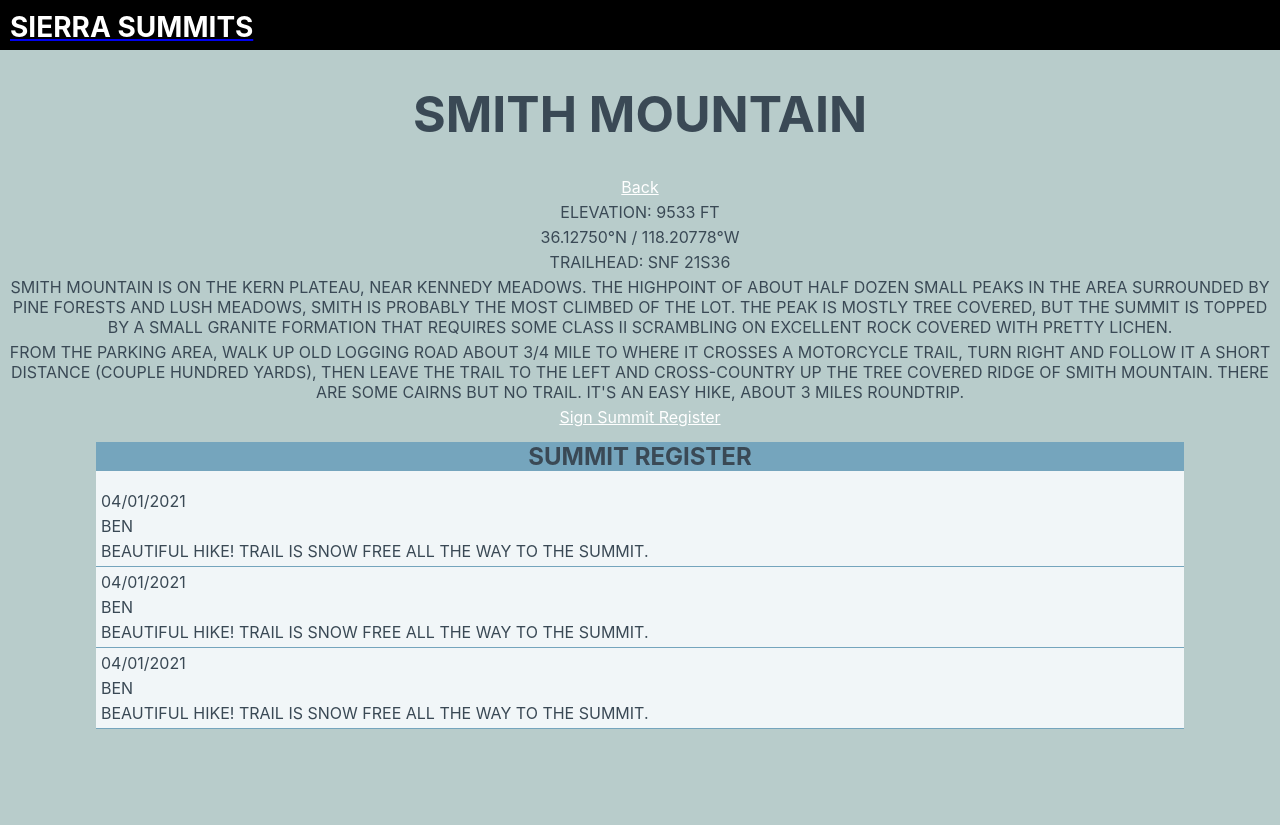
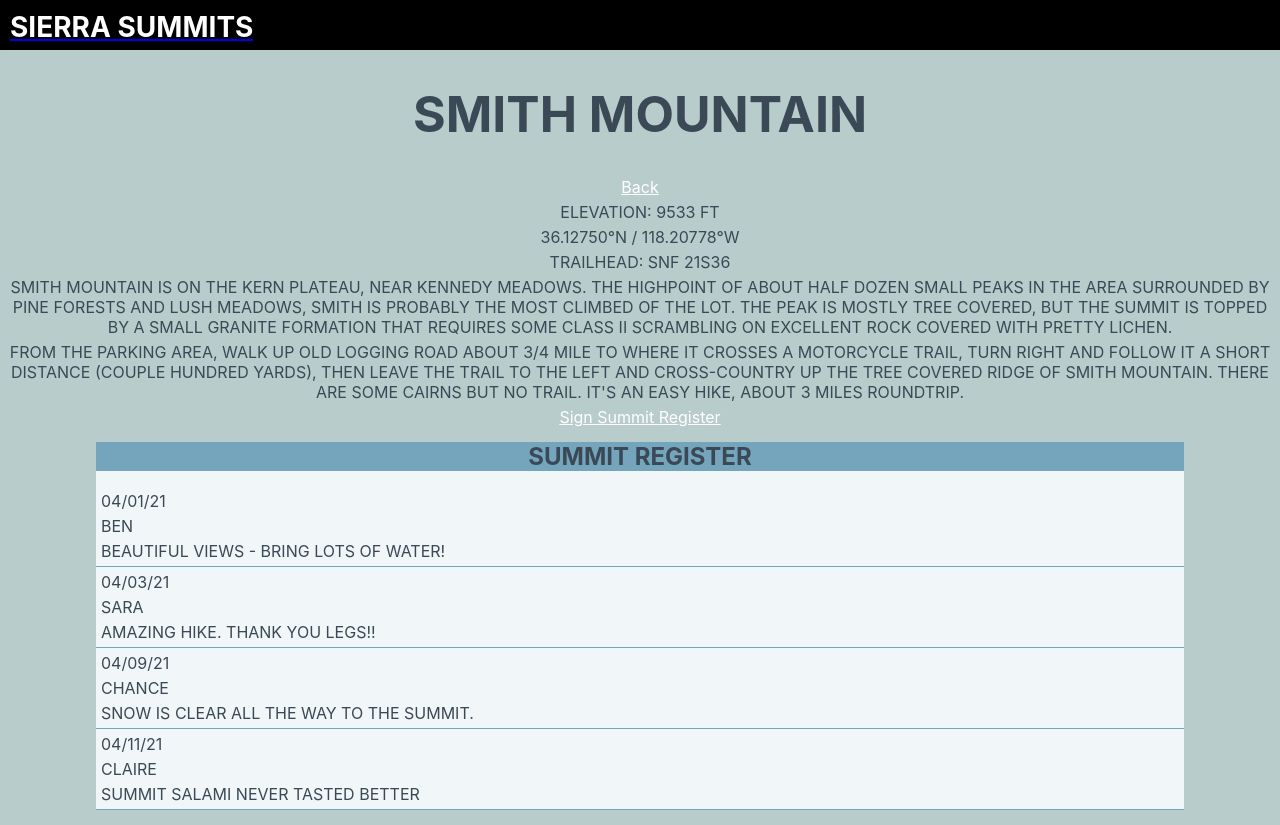
Before and after one commit to Sara-M-Green/sierra-summits-client, a React (Create React App) app: page /peaks/1 in a window 1280 px wide. Before the commit the page ends 800 px from the top, so only its background shows below. Built offline with nearby package versions, Linux system fonts and the light colour scheme.

Commit message:
fixed all routing to function properly & added dummy comments

```diff
--- a/src/App.js
+++ b/src/App.js
@@ -31,7 +31,12 @@ class App extends Component {
               <Peak {...props} store={this.state.store} />
             )}
           />
-          <Route  path='/peaks/:id/comment' component={AddComment} />
+          <Route
+            path='/peaks/:id/comment'
+            render={(props) => (
+              <AddComment {...props} store={this.state.store} />
+            )}
+          />
         </header>
       </div>
     )
--- a/src/addComment/addComment.js
+++ b/src/addComment/addComment.js
@@ -3,11 +3,14 @@ import { Link } from 'react-router-dom'
 import './addComment.css'
 
 class AddComment extends Component {
+
     render() {
+        const ID = (this.props.match.params.id)
+
         return (
             <div className="addComment">
                 <form>
-                    <h3>Sign Smith Mountain Summit Register</h3>
+                    <h3>Sign {this.props.store.peaks[ID-1].name} Summit Register</h3>
                     <label htmlFor="name" className="formElement">Name: </label>
                     <input
                         type="text"
@@ -26,8 +29,10 @@ class AddComment extends Component {
                     <input type="submit" className="formElement" />
                 </form>
 
+
+
                 <div className="peakLinks">
-                    <Link to="/peaks/smith" className="peakLinks">Back</Link>
+                    <Link to={`/peaks/${ID}`}className="peakLinks">Back</Link>
                 </div>
             </div>
         )
--- a/src/comments/comments.js
+++ b/src/comments/comments.js
@@ -5,9 +5,9 @@ class Comments extends Component {
     render() {
         return (
             <div className="comment">
-                <p className="comment-info">04/01/2021</p>
-                <p className="comment-info">Ben</p>
-                <p className="comment-info">Beautiful hike! Trail is snow free all the way to the summit.</p>
+                <p className="comment-info">{this.props.date}</p>
+                <p className="comment-info">{this.props.name}</p>
+                <p className="comment-info">{this.props.comment}</p>
             </div>
         )
     }
--- a/src/peak/peak.js
+++ b/src/peak/peak.js
@@ -19,9 +19,9 @@ class Peak extends Component {
                 <p>{this.props.store.peaks[ID].overview}</p>
                 <p>{this.props.store.peaks[ID].route}</p>
                 <div className="peakLinks">
-                    <Link to="/peaks/smith/comment" className="peakLinks" >Sign Summit Register</Link>
+                    <Link to={`/peaks/${this.props.match.params.id}/comment`} className="peakLinks" >Sign Summit Register</Link>
                 </div>
-                <Register />
+                <Register store={this.props.store}/>
             </div>
         )
     }
--- a/src/register/register.js
+++ b/src/register/register.js
@@ -7,9 +7,18 @@ class Register extends Component {
         return (
             <div className="register">
                 <h2>SUMMIT REGISTER</h2>
+                {this.props.store.comments.map(comment => (
+                    <Comments
+                        key={comment.id}
+                        date={comment.date}
+                        name={comment.name}
+                        comment={comment.comment}
+                    />
+                ))}
+
+                {/* <Comments />
                 <Comments />
-                <Comments />
-                <Comments />
+                <Comments /> */}
             </div>
         )
     }
--- a/src/store.js
+++ b/src/store.js
@@ -63,6 +63,12 @@ const STORE = {
             name: "Chance",
             comment: 'Snow is clear all the way to the summit.'
         },
+        {
+            id: 4,
+            date: '04/11/21',
+            name: "Claire",
+            comment: 'Summit salami never tasted better'
+        },
     ]
 }
 
--- a/src/viewPeaks/viewPeaks.js
+++ b/src/viewPeaks/viewPeaks.js
@@ -1,12 +1,8 @@
 import React, { Component } from 'react'
 import Thumbnail from '../thumbnail/thumbnail'
-import STORE from '../store'
 import './viewPeaks.css'
 
 class ViewPeaks extends Component {
-    state = {
-        store: STORE
-    }
     render() {
         return (
             <div>
```
